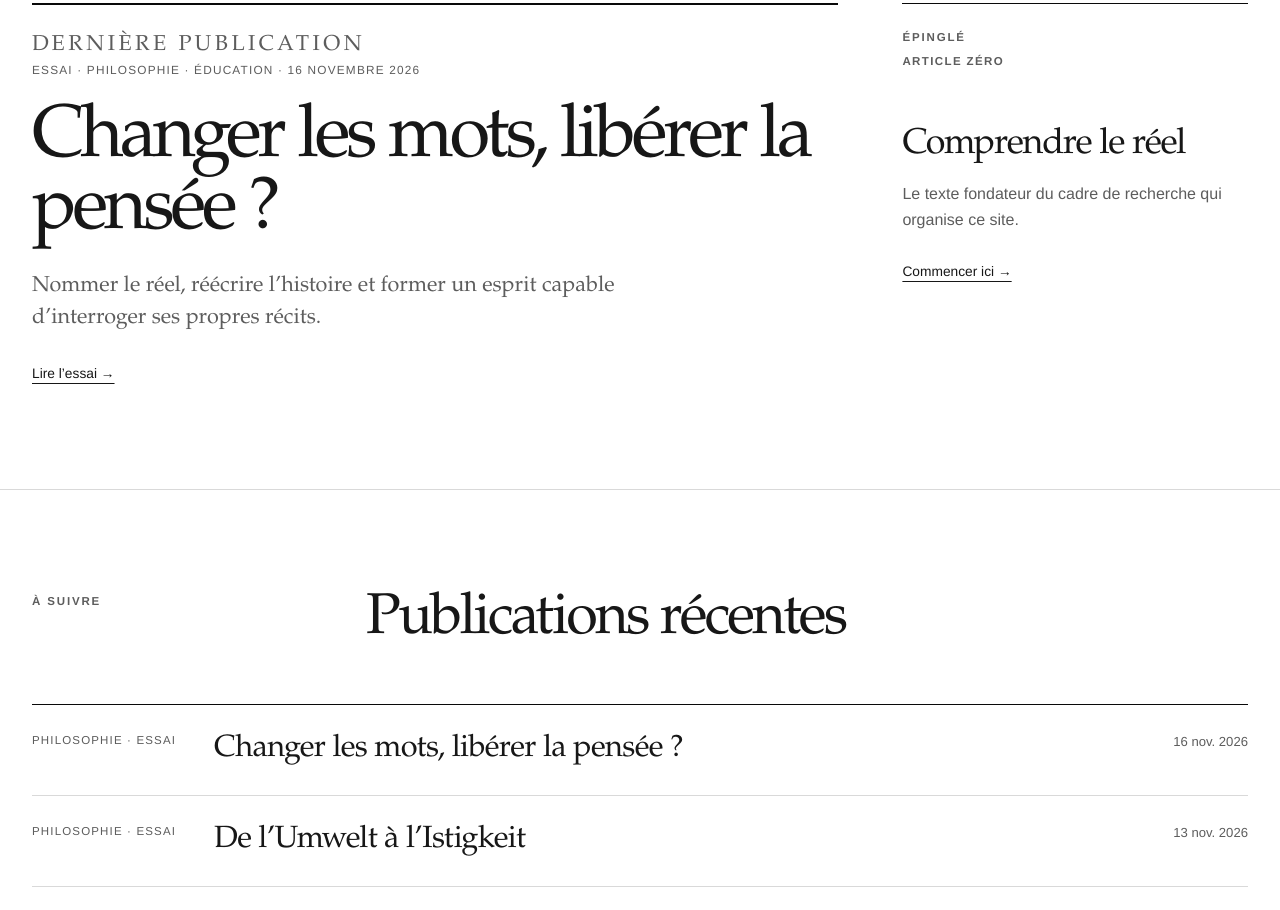
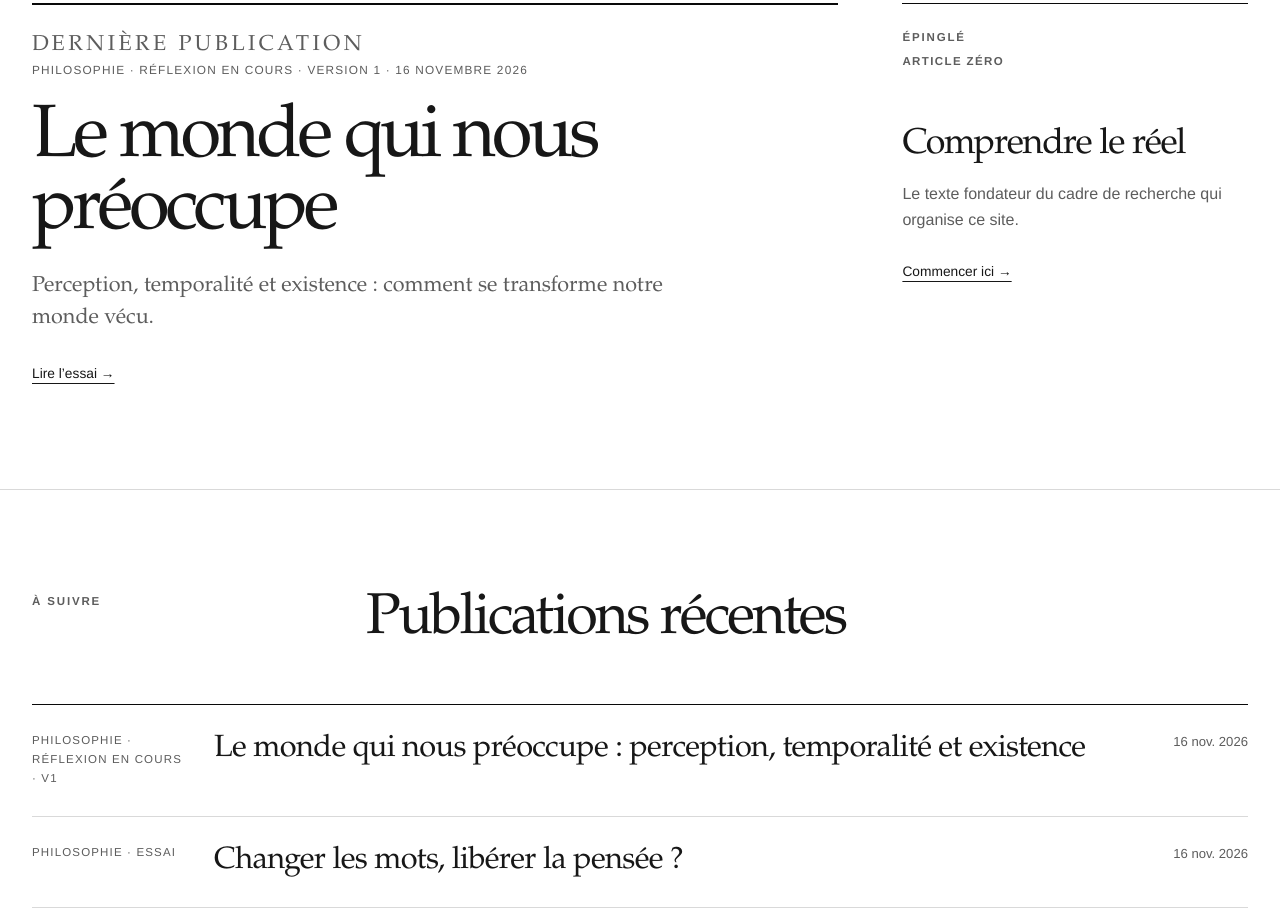
Before and after one commit to jodymbuilu1/-jodymbuilu-blog, a plain HTML site: page publications.html in a window 1280 px wide. Shown: the part 621-1531 px from the top of the page. Drawn offline with Linux system fonts and the light colour scheme.

Commit message:
Référencer la réflexion v1 dans les publications

```diff
--- a/publications.html
+++ b/publications.html
@@ -17,7 +17,7 @@
     <div class="wrap publication-feature-grid">
       <article class="lead-publication">
         <p class="kicker">Dernière publication</p>
-        <a href="./changer-les-mots-liberer-la-pensee.html"><div class="publication-label">Essai · Philosophie · Éducation · 16 novembre 2026</div><h2>Changer les mots, libérer la pensée&nbsp;?</h2><p>Nommer le réel, réécrire l’histoire et former un esprit capable d’interroger ses propres récits.</p><span class="read-link">Lire l’essai →</span></a>
+        <a href="./monde-vecu-preoccupations-temporalite.html"><div class="publication-label">Philosophie · Réflexion en cours · Version 1 · 16 novembre 2026</div><h2>Le monde qui nous préoccupe</h2><p>Perception, temporalité et existence : comment se transforme notre monde vécu.</p><span class="read-link">Lire l’essai →</span></a>
       </article>
       <aside class="pinned-publication">
         <p class="kicker">Épinglé</p>
@@ -29,6 +29,7 @@
     <div class="wrap">
       <div class="section-head"><p class="kicker">À suivre</p><h2>Publications récentes</h2></div>
       <div class="publication-list">
+        <a class="publication-row" href="./monde-vecu-preoccupations-temporalite.html"><span class="meta">Philosophie · Réflexion en cours · V1</span><h3>Le monde qui nous préoccupe : perception, temporalité et existence</h3><span class="date">16 nov. 2026</span></a>
         <a class="publication-row" href="./changer-les-mots-liberer-la-pensee.html"><span class="meta">Philosophie · Essai</span><h3>Changer les mots, libérer la pensée&nbsp;?</h3><span class="date">16 nov. 2026</span></a>
         <a class="publication-row" href="./umwelt-mitwelt-istigkeit.html"><span class="meta">Philosophie · Essai</span><h3>De l’Umwelt à l’Istigkeit</h3><span class="date">13 nov. 2026</span></a>
         <a class="publication-row" href="./mecanismes-transformations-structurelles.html"><span class="meta">Complexité · Analyse</span><h3>Mécanismes généraux des transformations structurelles</h3><span class="date">13 nov. 2026</span></a>
@@ -40,6 +41,7 @@
     <div class="wrap">
       <div class="archive-heading"><div><p class="kicker">Archive</p><h2>Tous les textes</h2></div><div class="topic-tags" aria-label="Thèmes"><span>Médecine</span><span>Philosophie</span><span>Complexité</span><span>Société</span></div></div>
       <div class="publication-list">
+        <a class="publication-row" href="./monde-vecu-preoccupations-temporalite.html"><span class="meta">Philosophie · Réflexion en cours · V1</span><h3>Le monde qui nous préoccupe : perception, temporalité et existence</h3><span class="date">16 nov. 2026</span></a>
         <a class="publication-row" href="./changer-les-mots-liberer-la-pensee.html"><span class="meta">Philosophie · Essai</span><h3>Changer les mots, libérer la pensée&nbsp;?</h3><span class="date">16 nov. 2026</span></a>
         <a class="publication-row" href="./umwelt-mitwelt-istigkeit.html"><span class="meta">Philosophie · Essai</span><h3>De l’Umwelt à l’Istigkeit : cartographier les rives de la complexité</h3><span class="date">13 nov. 2026</span></a>
         <a class="publication-row" href="./mecanismes-transformations-structurelles.html"><span class="meta">Complexité · Analyse</span><h3>Mécanismes généraux des transformations structurelles</h3><span class="date">13 nov. 2026</span></a>
```
